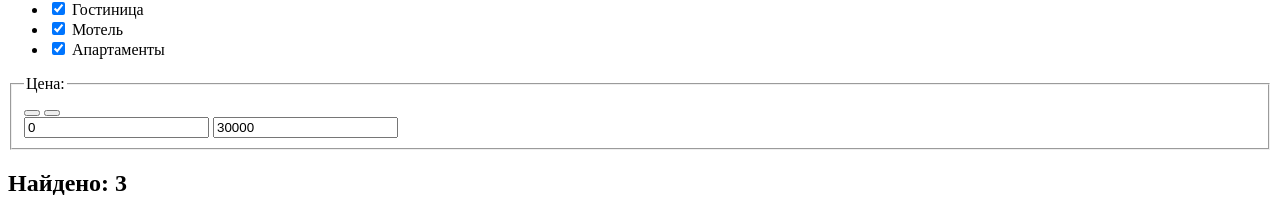
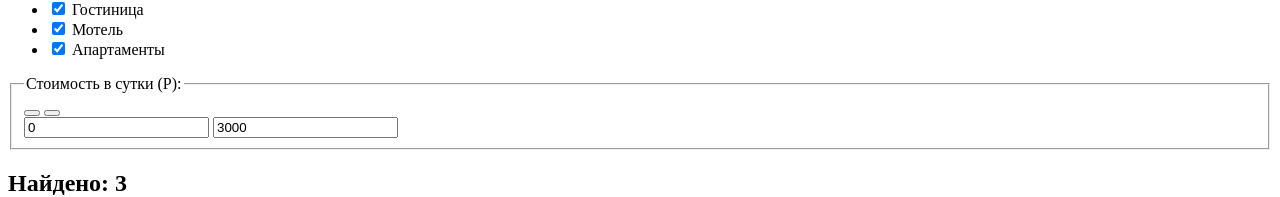
Before and after one commit to Natashastolyarova/358753-sedona, a plain HTML site: page hotels.html in a window 1280 px wide. Shown: the part 331-528 px from the top of the page. Drawn offline with Linux system fonts and the light colour scheme.

Commit message:
доработка формы цены

```diff
--- a/hotels.html
+++ b/hotels.html
@@ -56,7 +56,7 @@
 </div>
 <link href="https://fonts.googleapis.com/css?family=PT+Sans" rel="stylesheet">
 <fieldset class="range">
-  <legend class="range__title">Цена:</legend>
+  <legend class="range__title">Стоимость в сутки (Р):</legend>
   <div class="range__content">
     <div class="range__line">
       <div class="range__value" style="width: 85%"></div>
@@ -67,7 +67,7 @@
   <div class="range__price">
     <input class="range__input" type="text" value="0">
     <span class="range__text"></span>
-    <input class="range__input" type="text" value="30000">
+    <input class="range__input" type="text" value="3000">
   </div>
 </fieldset>
 </div>
```
